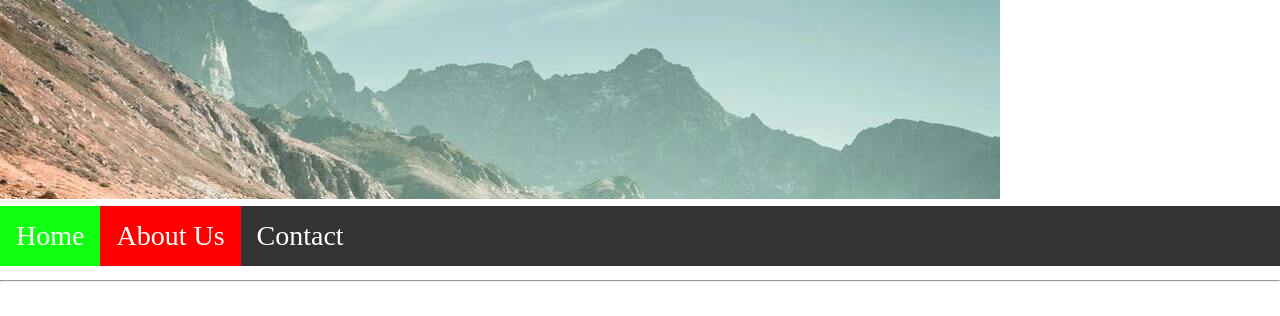
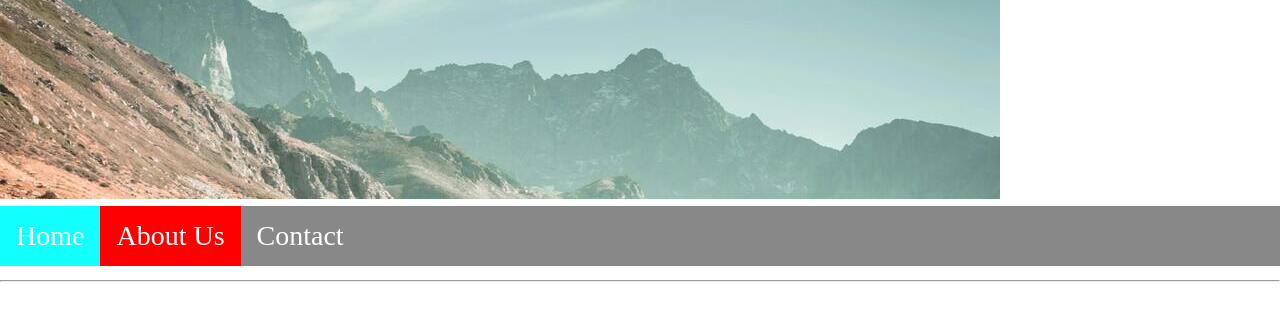
Before and after one commit to emantzusu/cb, a plain HTML site: page about.html in a window 1280 px wide. In both pictures the pointer is over the link "Home". Shown: the top 316 px of the page. Drawn offline with Linux system fonts and the light colour scheme.

Commit message:
Update styles.css

```diff
--- a/styles.css
+++ b/styles.css
@@ -13,7 +13,7 @@ ul {
   margin: 0;
   padding: 0;
   overflow: hidden;
-  background-color: #333333;
+  background-color: #888888;
   position: sticky;
   top: 0;
 }
@@ -31,7 +31,7 @@ ul li a {
 }
 
 ul li a:hover {
-  background-color: #11FF11;
+  background-color: #11FFFF;
 }
 
 ul li a.active {
```
